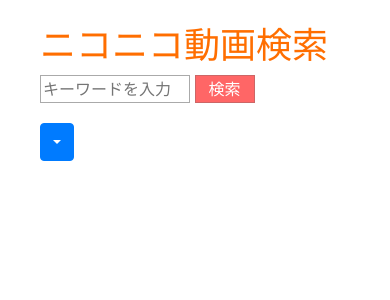
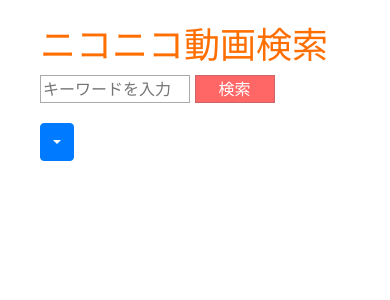
Before and after one commit to wata-wata/videoSearch, a Django app: template templates/niconico_search.html in a window 390 px wide. Shown: the part 61-361 px from the top of the page. Run offline with Django 3.2, Linux system fonts and the light colour scheme; the template is opened without the code that fills it, so the values that code supplies are empty; some libraries are stand-ins or nearby versions; some web fonts are replaced.

Commit message:
cssを変更

```diff
--- a/static/css/custom.css
+++ b/static/css/custom.css
@@ -30,7 +30,7 @@
   }
 
   .search_button { /* 検索フォーム(検索ボタン) */
-    width: 60px;
+    width: 80px;
   }
 }
 
--- a/templates/base.html
+++ b/templates/base.html
@@ -5,7 +5,7 @@
   <head>
     <!-- Required meta tags -->
     <meta charset="utf-8">
-    <meta name="viewport" content="width=device-width, initial-scale=1, shrink-to-fit=no">
+    <!-- <meta name="viewport" content="width=device-width, initial-scale=1, shrink-to-fit=no"> -->
 
     <!-- レスポンシブデザイン -->
     <meta name="viewport" content="width=device-width,initial-scale=1.0">
```
